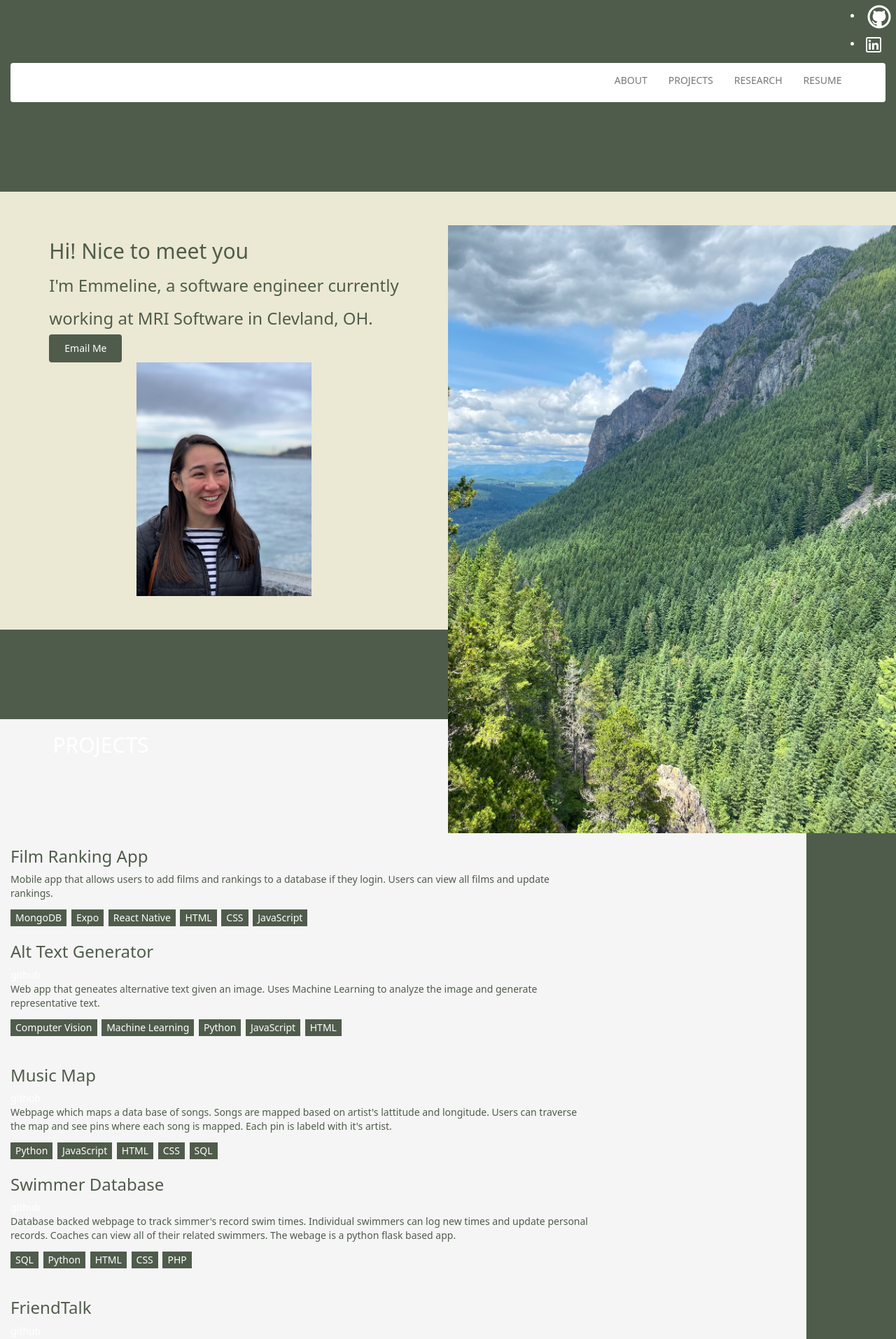
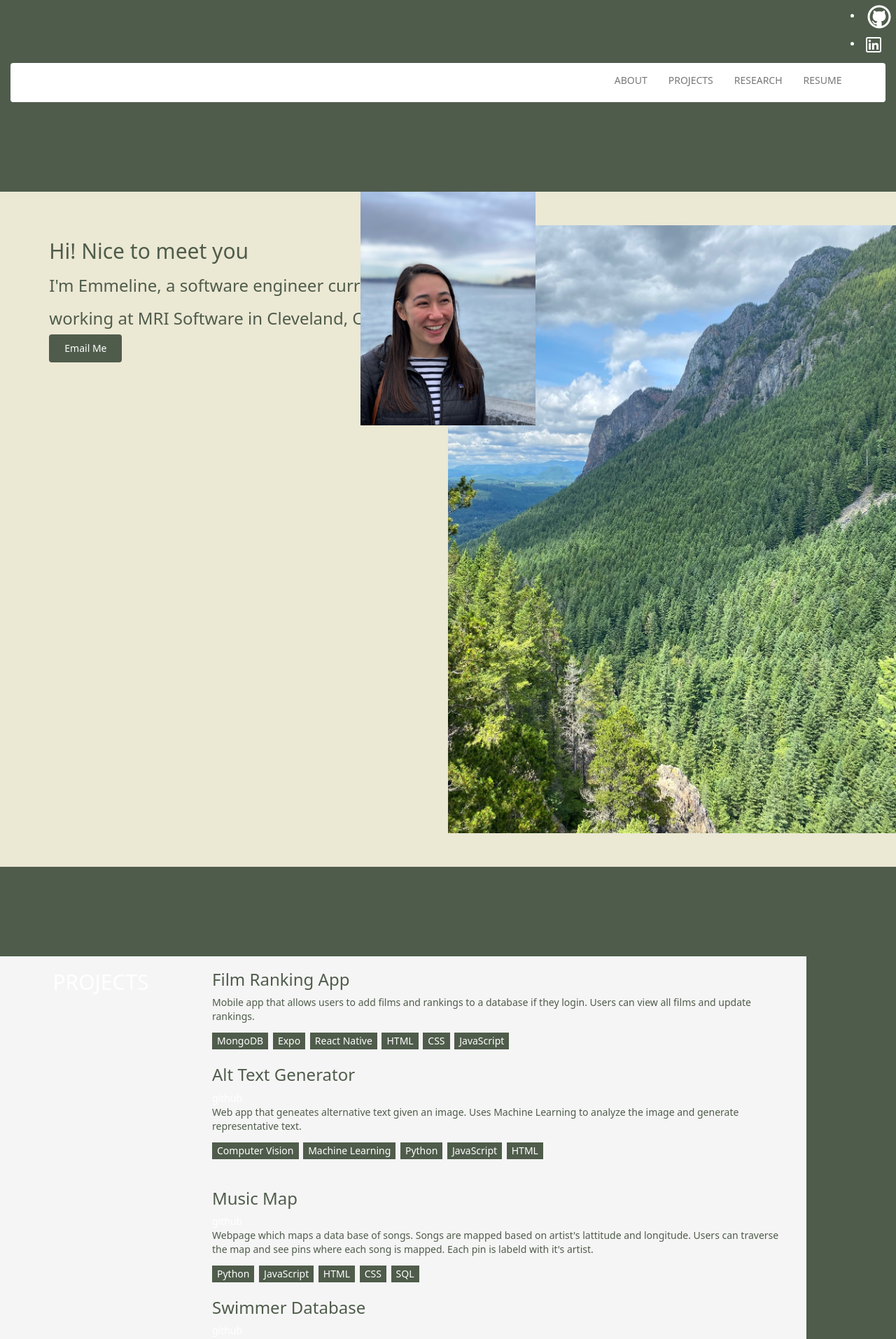
Before and after one commit to emmeline2/emmeline2.github.io, a Jekyll site: the page built from index.html, in a window 1280 px wide. Shown: the top 1914 px of the page at 70% size. Built offline with Jekyll 4.4.1, drawn with Linux system fonts in a browser that asks for light colours.

Commit message:
fix home page

```diff
--- a/css/main.css
+++ b/css/main.css
@@ -9,6 +9,8 @@ body {
     color: #4F5C4B;
     margin-top: 10%;
     margin-bottom: 10%;
+    position: relative;
+    overflow: hidden;
 }
 
 .projectsSection{
@@ -98,6 +100,14 @@ footer ul li:hover {
     object-fit: contain;
 }
 
+.center-section {
+    position: absolute;
+    top: 0;
+    left: 50%;
+    transform: translateX(-50%);
+    z-index: 3;
+  }
+
 .resume{
     margin: 5%;
 }
--- a/index.html
+++ b/index.html
@@ -3,20 +3,20 @@ layout: default
 title: Emmeline Pearson
 ---
 <div class="jumbotron text-center" id="jumbotron">
-	<div style='z-index: 1; float: left; width: 50%; text-align: center;'>
+	<div style='z-index: 1; float: left; width: 50%; text-align: center; position: relative;'>
 		<div class="left-text">
 			<h2>Hi! Nice to meet you</h2>
 			<h3>I'm Emmeline, a software engineer currently</h1>
-			<h3>working at MRI Software in Clevland, OH.</h2>
+			<h3>working at MRI Software in Cleveland, OH.</h2>
 			<div class="resumeButton">
 				<a href="mailto:emmeline.pearson@gmail.com" class="emailBttnTxt">Email Me</a>
 			</div>
 		</div>
 	</div>
-	<div style="z-index: 1; float: right; width: 50%;">
+	<div style="z-index: 1; float: right; width: 50%; position: relative;">
 		<img class="mountain_img" src="mountain.jpg" alt="green trees and a mountain">
 	</div>
-	<div style='z-index: 3; float: center;'>
+	<div class="center-section">
 		<img src="emmeline.JPG" alt="Emmeline in front of water" class="introPic">
 	</div>
 </div>
```
